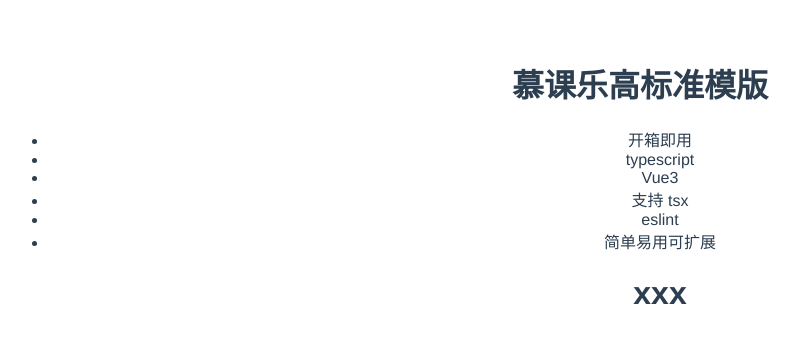
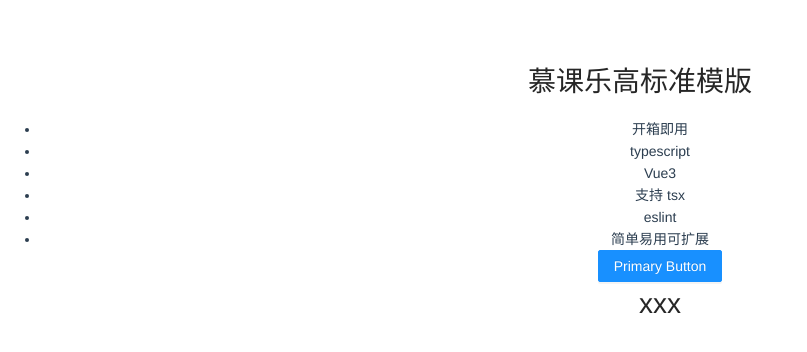
Before and after one commit to MinorN/poster, a Vue app: page / in a window 1280 px wide. Shown: the top 352 px of the page, without its empty margins (0-807 px from the left). Built offline with nearby package versions, Linux system fonts and the light colour scheme.

Commit message:
init: add ant-design-vue

```diff
--- a/package.json
+++ b/package.json
@@ -8,6 +8,7 @@
     "lint": "vue-cli-service lint"
   },
   "dependencies": {
+    "ant-design-vue": "^2.2.8",
     "core-js": "^3.6.5",
     "vue": "^3.0.0"
   },
--- a/src/App.vue
+++ b/src/App.vue
@@ -7,6 +7,7 @@
     <li>支持 tsx</li>
     <li>eslint</li>
     <li>简单易用可扩展</li>
+    <a-button type="primary">Primary Button</a-button>
     <Hello msg="xxx" />
   </ul>
 </template>
--- a/src/main.ts
+++ b/src/main.ts
@@ -1,4 +1,8 @@
 import { createApp } from "vue"
 import App from "./App.vue"
+import Antd from "ant-design-vue"
+import "ant-design-vue/dist/antd.css"
 
-createApp(App).mount("#app")
+const app = createApp(App)
+app.use(Antd)
+app.mount("#app")
```
